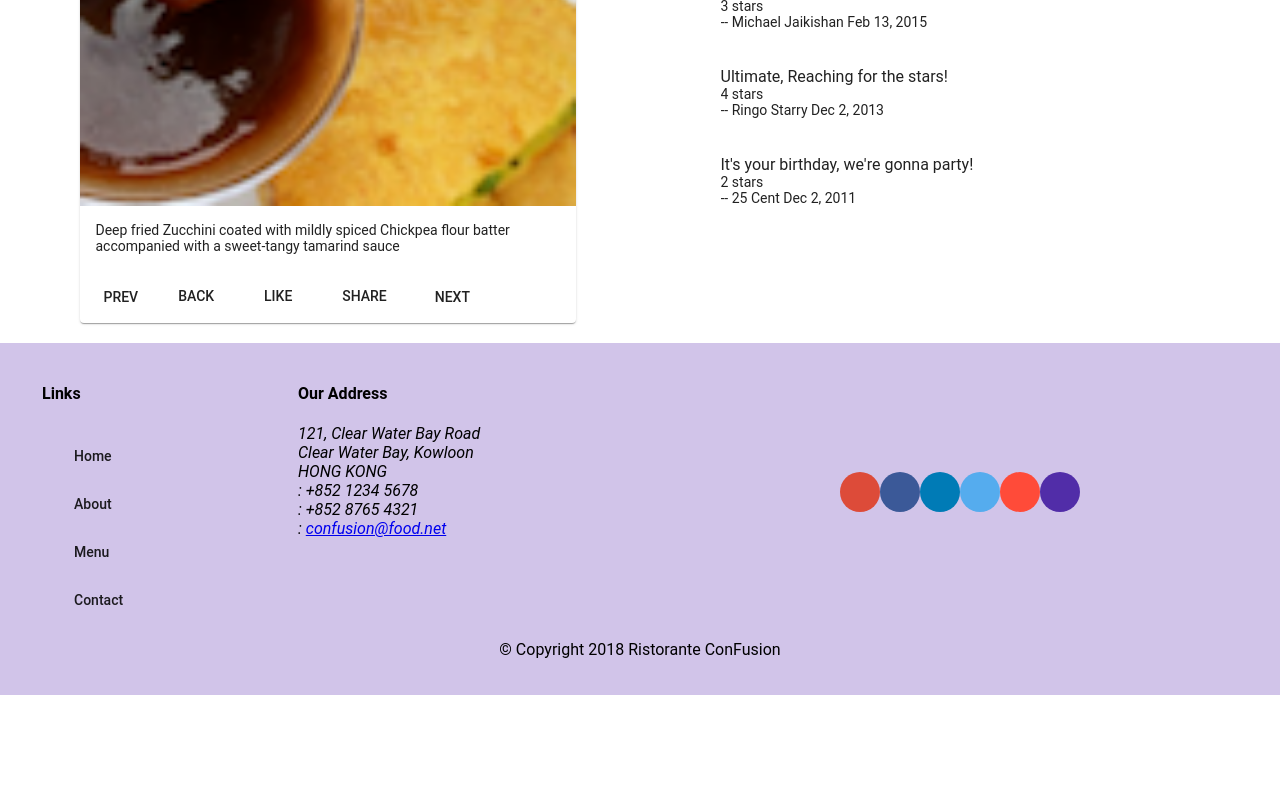
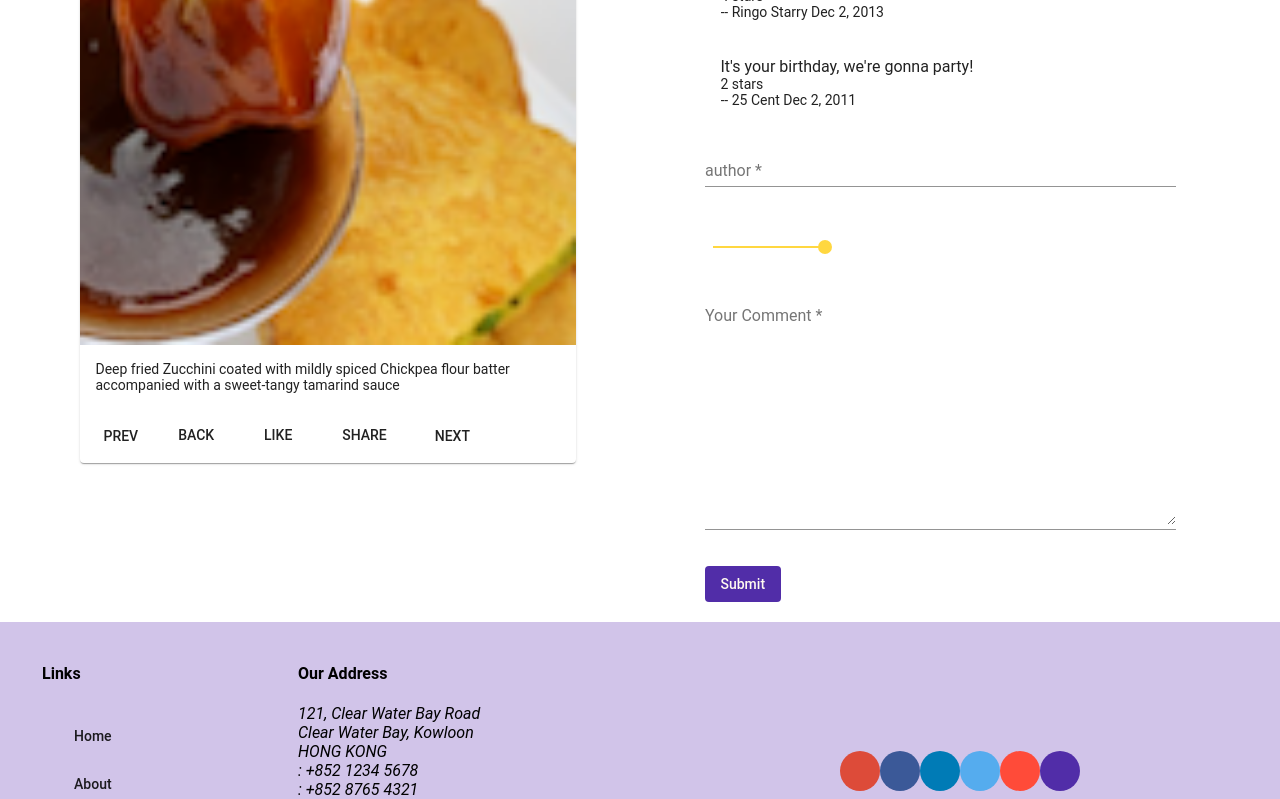
Before and after one commit to ashkanvg/angular-test, an Angular app in the folder conFusion/: page /dishdetail/1 in a window 1280 px wide. Shown: the part 740-1539 px from the top of the page. Before the commit the page ends 1435 px from the top, so only its background shows below. Built offline with nearby package versions, Linux system fonts and the light colour scheme.

Commit message:
assignment 3 - angular

```diff
--- a/conFusion/src/app/app.module.ts
+++ b/conFusion/src/app/app.module.ts
@@ -41,6 +41,7 @@ import { MatCheckboxModule } from '@angular/material/checkbox';
 import { MatSelectModule } from '@angular/material/select';
 import { MatSlideToggleModule } from '@angular/material/slide-toggle';
 import { MatProgressSpinnerModule } from '@angular/material/progress-spinner';
+import { MatSliderModule } from '@angular/material/slider';
 
 
 
@@ -75,8 +76,8 @@ import { MatProgressSpinnerModule } from '@angular/material/progress-spinner';
     MatProgressSpinnerModule,
     MatDialogModule,
     FormsModule,
-    ReactiveFormsModule
-
+    ReactiveFormsModule,
+    MatSliderModule
   ],
   entryComponents: [
     LoginComponent
--- a/conFusion/src/app/contact/contact.component.ts
+++ b/conFusion/src/app/contact/contact.component.ts
@@ -1,6 +1,5 @@
 import { Component, OnInit, ViewChild } from '@angular/core';
 import { FormBuilder, FormGroup, Validators } from '@angular/forms';
-
 import { Feedback, ContactType } from '../shared/feedback';
 
 
@@ -100,6 +99,7 @@ export class ContactComponent implements OnInit {
 	      }
 	    }
 	  }
+
   	ngOnInit(): void {
   	}
 
--- a/conFusion/src/app/dishdetail/dishdetail.component.html
+++ b/conFusion/src/app/dishdetail/dishdetail.component.html
@@ -30,7 +30,7 @@
 	</div>
   </div>
 
-  <div fxFlex="40" *ngIf="dish">
+  <div fxFlex="40" *ngIf="dish" fxLayout="column">
      <mat-list fxFlex>
      	<h3 mat-line>
   			Comments
@@ -45,9 +45,42 @@
 		</span>
 			</p>
 		</mat-list-item>
+		<mat-list-item *ngIf="feedbackForm.valid">
+			<h1 matLine>{{feedbackForm.value.comment}}</h1>
+			<p matLine>
+				<span>{{feedbackForm.value.rating}} stars</span>
+			</p>
+			<p matLine>
+				<span>-- {{feedbackForm.value.author}}</span>
+			</p>
+		</mat-list-item>
 	</mat-list>
-  </div>
+
+  	<form novalidate fxFlex="40" [formGroup]="feedbackForm" #cform="ngForm" (ngSubmit)="onSubmit()">
+      <p>
+        <mat-form-field class="full-width">
+          <input matInput formControlName="author" placeholder="author" type="text" required>
+          <mat-error *ngIf="formErrors.author">{{formErrors.author}}</mat-error>
+        </mat-form-field>
+      </p>
+      <p>
+		<mat-slider formControlName="rating" thumbLabel tickInterval="1" min="1" value="5" max="5" step="1">
+	  	</mat-slider>
+      </p>
+      <p>
+        <mat-form-field class="full-width">
+          <textarea matInput formControlName="comment" placeholder="Your Comment" rows=12 required></textarea>
+          <mat-error *ngIf="formErrors.comment">{{formErrors.comment}}</mat-error>
+        </mat-form-field>
+      </p>
+      <button type="submit" mat-button class="background-primary text-floral-white" [disabled]="feedbackForm.invalid">Submit</button>
+	</form>
+
+</div>
+
   <div fxFlex [hidden]="dish">
     	<mat-spinner></mat-spinner><h4>Loading . . . Please Wait</h4>
   </div>
+
+
 </div>
--- a/conFusion/src/app/dishdetail/dishdetail.component.scss
+++ b/conFusion/src/app/dishdetail/dishdetail.component.scss
@@ -0,0 +1,3 @@
+.full-width {
+    width: 95%
+}
--- a/conFusion/src/app/dishdetail/dishdetail.component.ts
+++ b/conFusion/src/app/dishdetail/dishdetail.component.ts
@@ -1,14 +1,12 @@
-import { Component, OnInit , Input } from '@angular/core';
+import { Component, OnInit , Input ,ViewChild } from '@angular/core';
 import { Dish } from '../shared/dish';
-
 import { DishService } from '../services/dish.service';
-
 import { Params, ActivatedRoute } from '@angular/router';
 import { Location } from '@angular/common';
-
 import { switchMap } from 'rxjs/operators';
-
-
+import { FormBuilder, FormGroup, Validators } from '@angular/forms';
+import { Feedback, ContactType } from '../shared/feedback';
+import { Comment } from '../shared/comment';
 
 @Component({
   selector: 'app-dishdetail',
@@ -20,9 +18,37 @@ export class DishdetailComponent implements OnInit {
 	dishIds: string[];
 	prev: string;
 	next: string;
+
+	/*for validation*/
+	feedbackForm: FormGroup;
+	feedback: Feedback;
+	contactType = ContactType;
+  	comment: Comment;
+
+	formErrors = {
+		author: '',
+		comment: '',
+		rating: 5 ,
+
+	};
+
+	validationMessages = {
+	    'author': {
+	      'required':      'Name is required.',
+	      'minlength':     'Name must be at least 2 characters long.',
+	    },
+	    'comment': {
+	      'required':      'Comment is required.'
+	    },
+	};
+
+	@ViewChild('cform') feedbackFormDirective;
 	constructor(private dishservice:DishService,
 	  	private route: ActivatedRoute,
-		private location: Location) { }
+		private location: Location,
+		private fb:FormBuilder) {
+    		this.createForm();
+	}
   /*ngOnInit(): void {
     const id = this.route.snapshot.params['id'];
     this.dishservice.getDish(id)
@@ -44,4 +70,56 @@ export class DishdetailComponent implements OnInit {
     	this.location.back();
   	}
 
+  	createForm() { //construct form
+	    this.feedbackForm = this.fb.group({
+	      rating: 5,
+	      comment: ['', [Validators.required] ],
+	      author: ['', [Validators.required, Validators.minLength(2)] ],
+	      date: [this.myDate()]
+	    });
+
+
+	    this.feedbackForm.valueChanges.subscribe(data => this.onValueChanged(data));
+    	this.onValueChanged(); // (re)set validation messages now
 }
+		onSubmit() {
+			this.feedback = this.feedbackForm.value;
+		    console.log(this.feedback);
+			this.dish.comments.push(this.feedbackForm.value);
+			this.feedbackForm.reset({
+			      rating: 5,
+			      comment: '',
+			      author: '',
+			      date: '',
+			    });
+			this.feedbackFormDirective.resetForm(); //ensure back and reset to first of the form
+
+		}
+
+    	onValueChanged(data?: any) {
+	    if (!this.feedbackForm) { return; }
+	    const form = this.feedbackForm;
+	    for (const field in this.formErrors) {
+	      if (this.formErrors.hasOwnProperty(field)) {
+	        // clear previous error message (if any)
+	        this.formErrors[field] = '';
+	        const control = form.get(field);
+	        if (control && control.dirty && !control.valid) {
+	          const messages = this.validationMessages[field];
+	          for (const key in control.errors) {
+	            if (control.errors.hasOwnProperty(key)) {
+	              this.formErrors[field] += messages[key] + ' ';
+	            }
+	          }
+	        }
+	      }
+	    }
+	  }
+
+	  myDate()
+	  {
+	    var d= new Date();
+	    var n= d.toISOString();
+	    return n;
+	  }
+}
```
